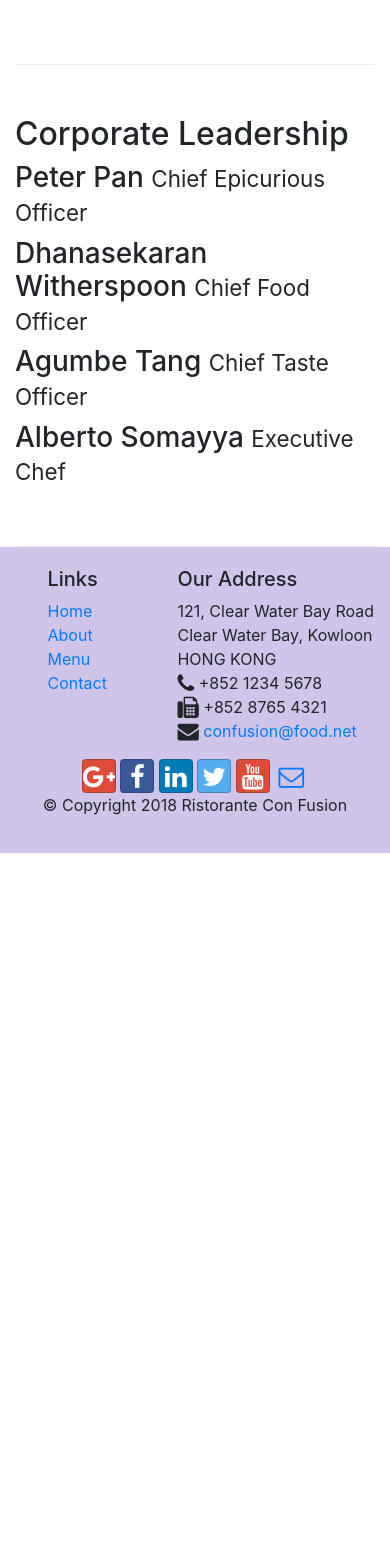
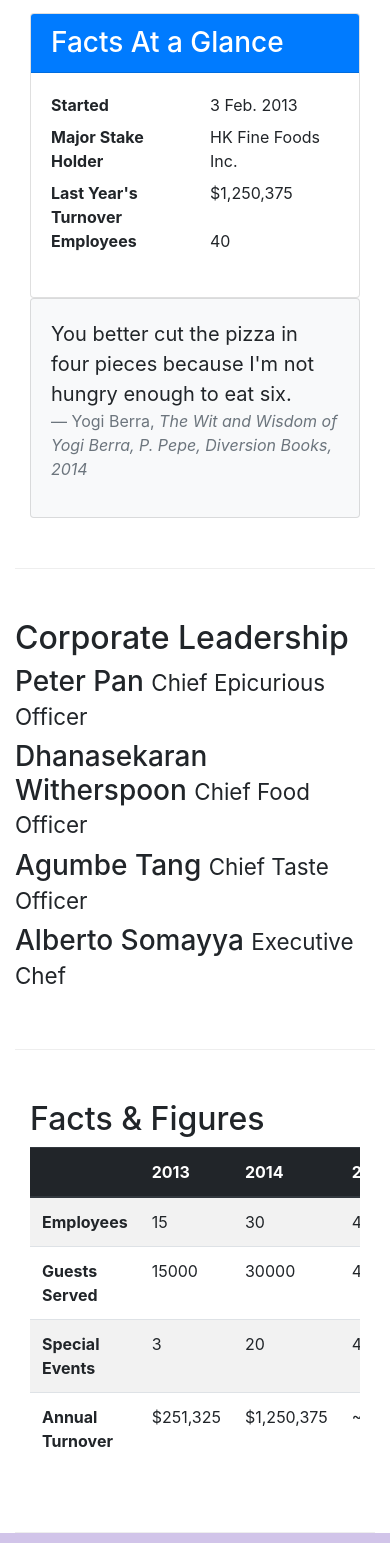
Before and after one commit to Nadzilla/Bootstrap-, a website: page aboutus.html in a window 390 px wide. Shown: the part 1037-2580 px from the top of the page. Before the commit the page ends 1890 px from the top, so only its background shows below. Drawn offline with nearby package versions, Linux system fonts and the light colour scheme.

Commit message:
Tables and Cards

```diff
--- a/aboutus.html
+++ b/aboutus.html
@@ -62,7 +62,32 @@
                 <p>Started in 2010, Ristorante con Fusion quickly established itself as a culinary icon par excellence in Hong Kong. With its unique brand of world fusion cuisine that can be found nowhere else, it enjoys patronage from the A-list clientele in Hong Kong.  Featuring four of the best three-star Michelin chefs in the world, you never know what will arrive on your plate the next time you visit us.</p>
                 <p>The restaurant traces its humble beginnings to <em>The Frying Pan</em>, a successful chain started by our CEO, Mr. Peter Pan, that featured for the first time the world's best cuisines in a pan.</p>
             </div>
-            <div class="col-auto">
+            <div class="col-sm">
+                <div class = "card">
+                    <h3 class ="card-header bg-primary text-white">Facts At a Glance</h3>
+                    <div class = "card-body">
+                        <dl class = "row">
+                            <dt class = "col-6">Started</dt>
+                            <dd class = "col-6">3 Feb. 2013</dd>
+                            <dt class = "col-6">Major Stake Holder</dt>
+                            <dd class = "col-6">HK Fine Foods Inc.</dd>
+                            <dt class = "col-6">Last Year's Turnover</dt>
+                            <dd class = "col-6">$1,250,375</dd>
+                            <dt class = "col-6">Employees</dt>
+                            <dd class = "col-6">40</dd>
+                        </dl>
+                    </div>
+                </div>
+            </div>
+            <div class = "col-12">
+                <div class = "card card-body bg-light">
+                    <blockquote class = "blockquote">
+                        <p class = "mb-0">You better cut the pizza in four pieces because I'm not hungry enough to eat six.</p>
+                        <footer class = "blockquote-footer">Yogi Berra,
+                            <cite title = "Source Title">The Wit and Wisdom of Yogi Berra, P. Pepe, Diversion Books, 2014</cite>
+                        </footer>
+                    </blockquote>
+                </div>
             </div>
         </div>
 
@@ -84,6 +109,53 @@
                 <p class = "d-none d-sm-block">Award winning three-star Michelin chef with wide International experience having worked closely with whos-who in the culinary world, he specializes in creating mouthwatering Indo-Italian fusion experiences. He says, <em>Put together the cuisines from the two craziest cultures, and you get a winning hit! Amma Mia!</em></p>
             </div>
        </div>
+       <div class = "row row-content">
+           <div class = "col-12 col-sm-9">
+               <h2>Facts &amp; Figures</h2>
+               <div class = "table-responsive">
+                <table class = "table table-striped">
+                    <thead class = "thead-dark">
+                        <tr>
+                            <th>&nbsp;</th>
+                            <th>2013</th>
+                            <th>2014</th>
+                            <th>2015</th>
+                        </tr>
+                    </thead>
+                    <tbody>
+                        <tr>
+                            <th>Employees</th>
+                            <td>15</td>
+                            <td>30</td>
+                            <td>45</td>
+                        </tr>
+                        <tr>
+                            <th>Guests Served</th>
+                            <td>15000</td>
+                            <td>30000</td>
+                            <td>45000</td>
+                        </tr>
+                        <tr>
+                            <th>Special Events</th>
+                            <td>3</td>
+                            <td>20</td>
+                            <td>45</td>
+                        </tr>
+                        <tr>
+                            <th>Annual Turnover</th>
+                            <td>$251,325</td>
+                            <td>$1,250,375</td>
+                            <td>~$3,000,000</td>
+                        </tr>
+                    </tbody>
+                </table>
+               </div>
+           </div>
+           <div class = "col-12 col-sm-3">
+
+           </div>
+       </div>
+
 
     </div>
 
```
